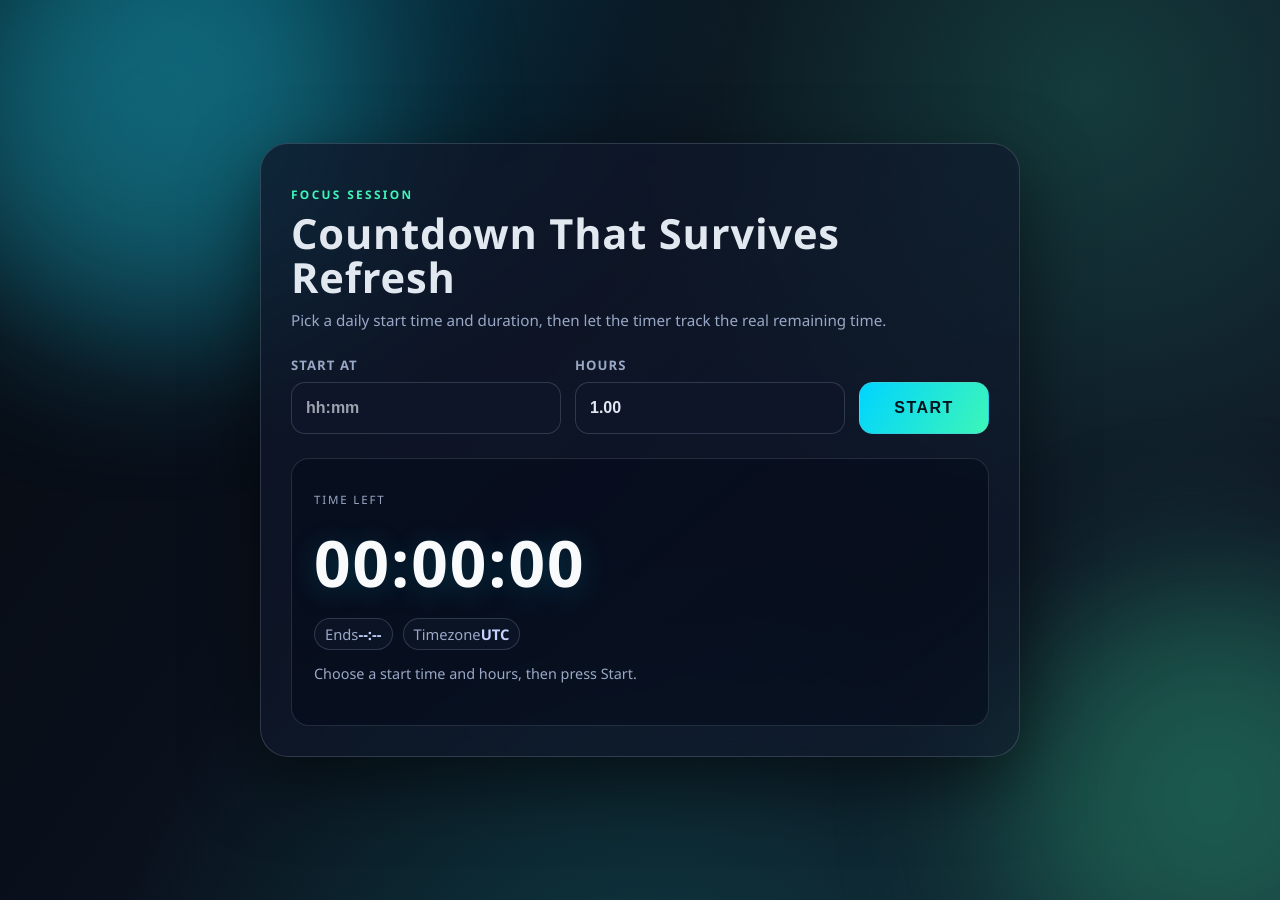
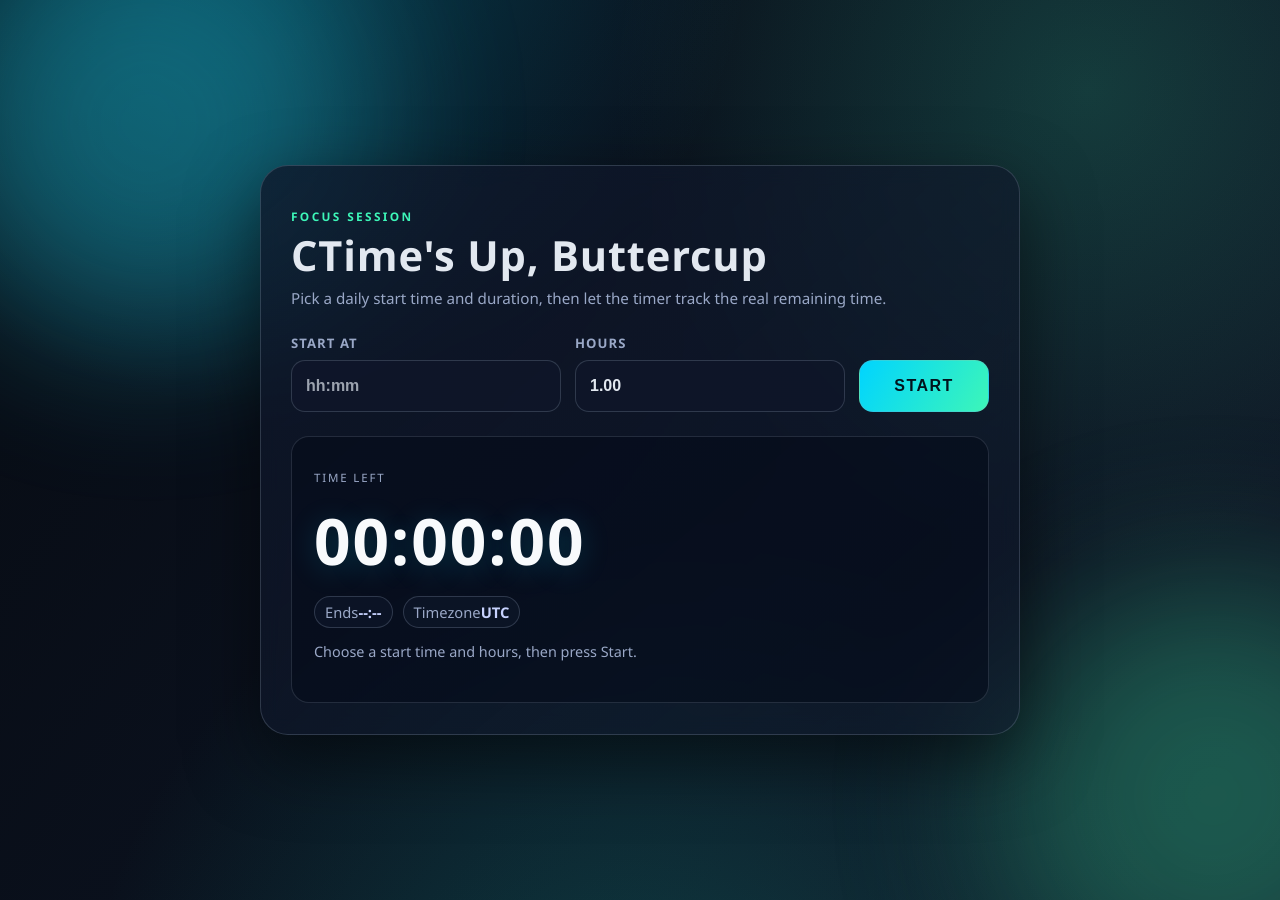
Before and after one commit to moshfiqur/moshfiqur.github.io, a Jekyll site: the page apps/itstimeto/index.html, which Jekyll copies as it is, in a window 1280 px wide. Built offline with Jekyll 4.4.1, drawn with Linux system fonts in a browser that asks for light colours; part of the change alters nothing that is shown.

```diff
--- a/apps/itstimeto/index.html
+++ b/apps/itstimeto/index.html
@@ -286,7 +286,7 @@
 <body>
 	<main class="app">
 		<p class="eyebrow">Focus Session</p>
-		<h1>Countdown That Survives Refresh</h1>
+		<h1>CTime's Up, Buttercup</h1>
 		<p class="lead">Pick a daily start time and duration, then let the timer track the real remaining time.</p>
 
 		<section class="controls" aria-label="Timer controls">
@@ -557,13 +557,23 @@
 
 			function startTimerFromSelection() {
 				var selectedTime = startTimeInput.value.trim();
+				var selectedDuration = parseDuration(hoursInput.value.trim());
+
+				// If start time is empty but hours is valid, set current time as start time
+				if (!selectedTime && selectedDuration) {
+					var now = new Date();
+					var hh = String(now.getHours()).padStart(2, '0');
+					var mm = String(now.getMinutes()).padStart(2, '0');
+					selectedTime = hh + ":" + mm;
+					startTimeInput.value = selectedTime;
+				}
+
 				if (!parse24HourTime(selectedTime)) {
 					setStatus("Enter start time as HH:MM in 24-hour format (for example 09:00 or 23:54).", "error");
 					startTimeInput.focus();
 					return;
 				}
 
-				var selectedDuration = parseDuration(hoursInput.value.trim());
 				if (!selectedDuration) {
 					setStatus("Enter a duration from 0.10 to 8760.00 with up to 2 decimals. Example: 1.50 means 1 hour 30 minutes.", "error");
 					hoursInput.focus();
```
